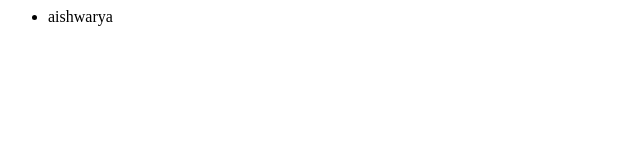
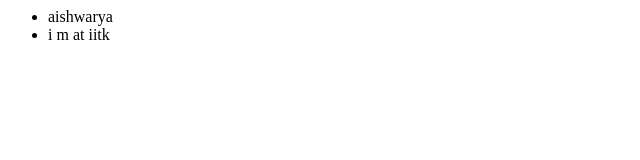
Before and after one commit to Aish1606/iitk_project, a plain HTML site: page index.html in a window 1280 px wide. Shown: the full height of the page, 0-640 px from the left. Drawn offline with Linux system fonts and the light colour scheme.

Commit message:
Update index.html

```diff
--- a/index.html
+++ b/index.html
@@ -2,6 +2,7 @@
 <body>
 <ul>
 <li> aishwarya </li>
+  <li> i m at iitk </li>
 </ul>
 </body>
 </html>
```
